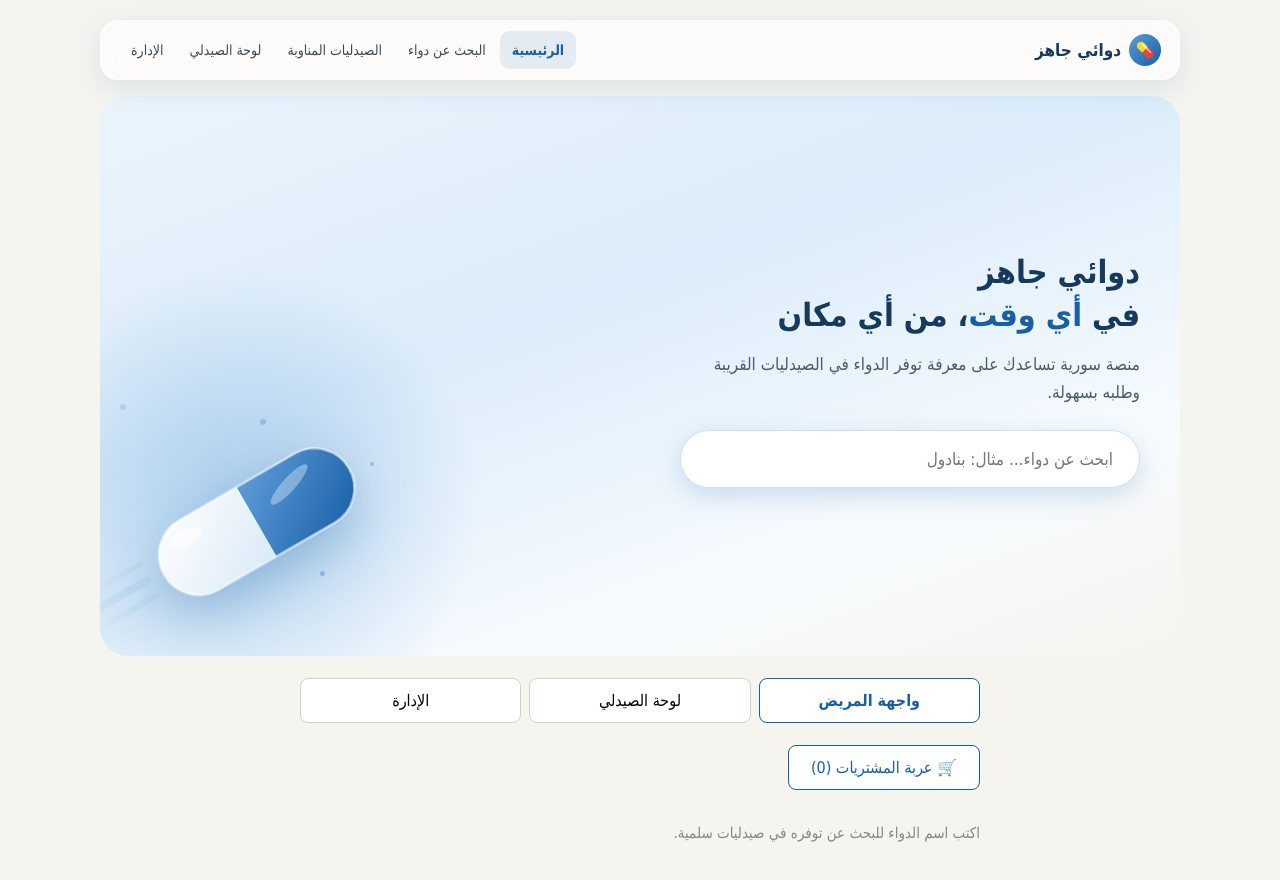
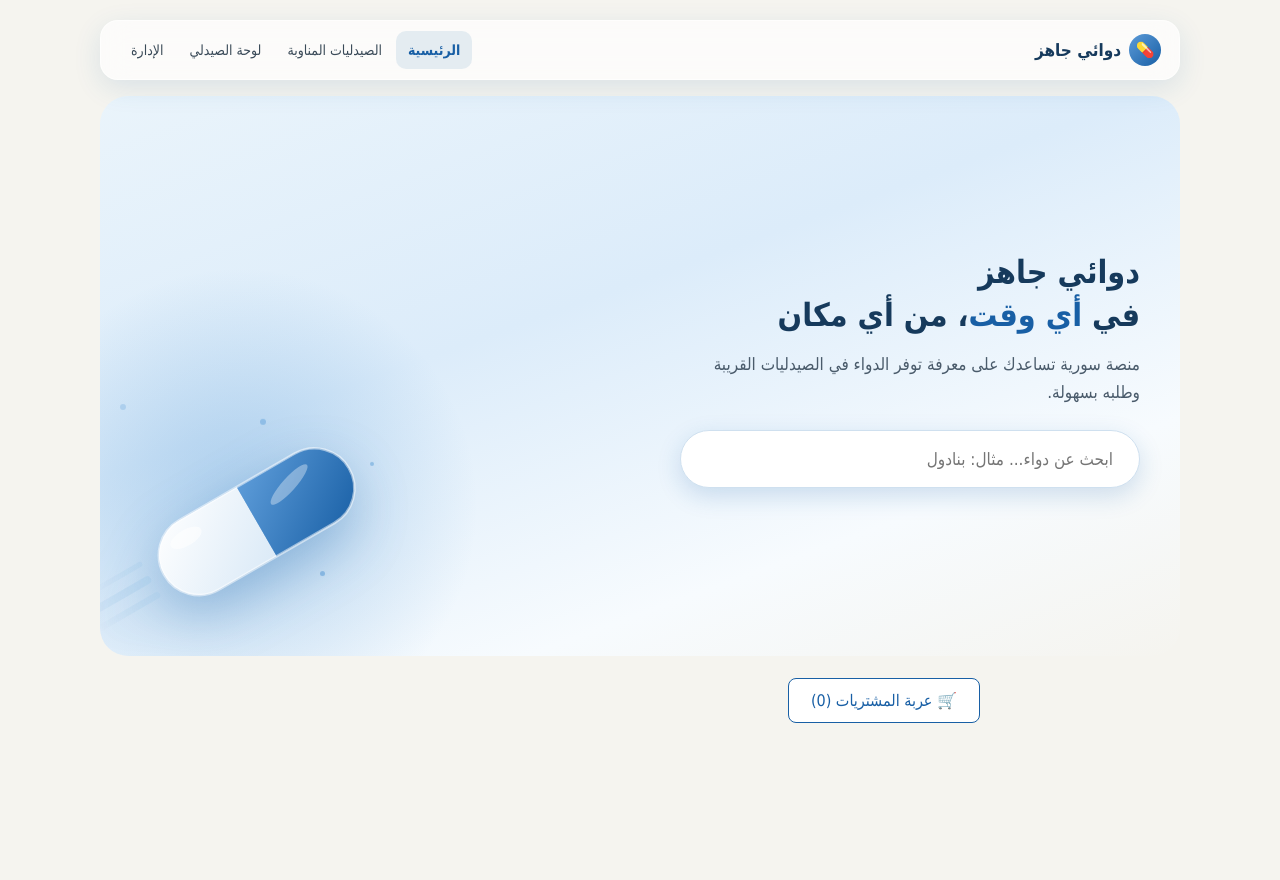
Before and after one commit to maiare258-alt/dawaai-jahez, a website: page frontend/index.html in a window 1280 px wide. After the commit the page ends 800 px from the top, so only its background shows below. Drawn offline with Linux system fonts and the light colour scheme; no server answers.

Commit message:
Remove search tab and update on-duty section display

```diff
--- a/frontend/index.html
+++ b/frontend/index.html
@@ -199,7 +199,6 @@
     </div>
     <nav class="site-nav" id="site-nav">
       <a class="nav-link active" onclick="headerGoHome(this)">الرئيسية</a>
-      <a class="nav-link" onclick="headerGoSearch(this)">البحث عن دواء</a>
       <a class="nav-link" onclick="headerGoOnDuty(this)">الصيدليات المناوبة</a>
       <a class="nav-link" onclick="headerGoPharmacist(this)">لوحة الصيدلي</a>
       <a class="nav-link" onclick="headerGoAdmin(this)">الإدارة</a>
@@ -263,14 +262,8 @@
 </div>
 
 <div class="container">
-  <div class="tabs">
-    <button id="tab-patient" class="active" onclick="showView('patient')">واجهة المريض</button>
-    <button id="tab-pharmacist" onclick="showView('pharmacist')">لوحة الصيدلي</button>
-    <button id="tab-admin" onclick="showView('admin')">الإدارة</button>
-  </div>
-
   <div id="view-patient">
-    <div id="on-duty-section"></div>
+    <div id="on-duty-section" style="display:none;"></div>
     <button class="btn-outline blue" onclick="toggleCart()" style="margin-bottom:16px;">🛒 عربة المشتريات (<span id="cart-count">0</span>)</button>
     <div id="cart-section" style="display:none; margin-bottom:16px;"></div>
     <div id="results"></div>
```
